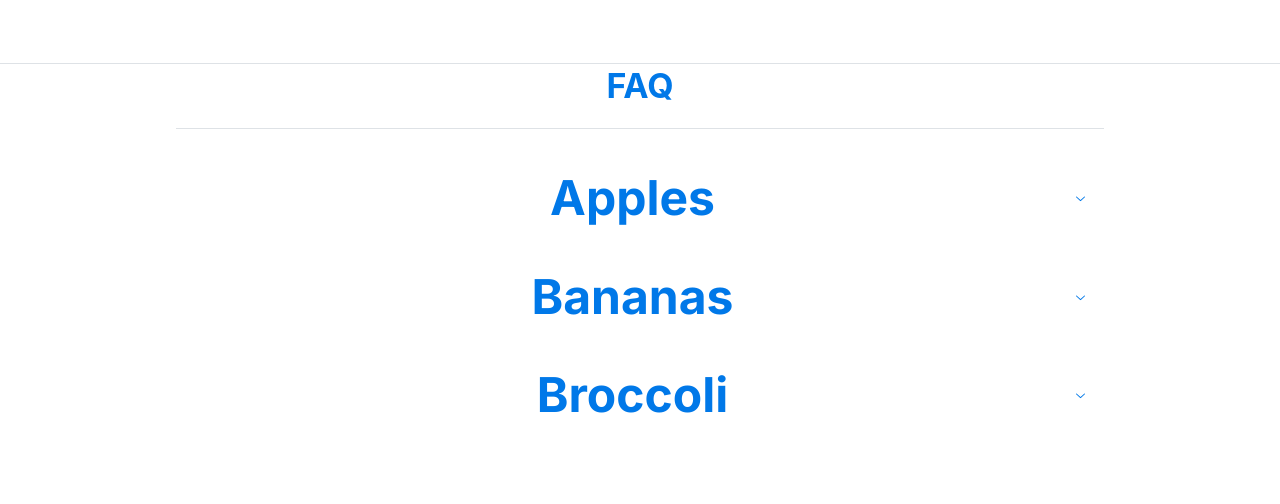
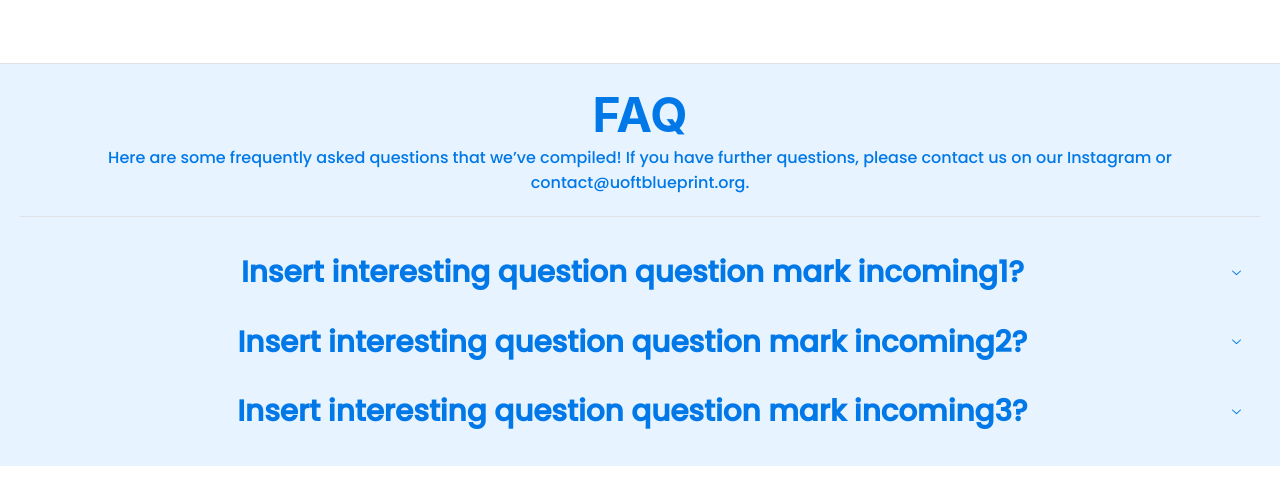
Before and after one commit to uoftblueprint/website-v2, a Next.js app: page / in a window 1280 px wide. Shown: the top 504 px of the page. Built offline with nearby package versions, Linux system fonts and the light colour scheme.

Commit message:
refactor: had enclosing containers

```diff
--- a/src/app/page.tsx
+++ b/src/app/page.tsx
@@ -2,24 +2,21 @@
 import FaqCard from "@/for-students-FAQ/for-students-FAQ.js";
 import { MantineProvider } from "@mantine/core";
 
-const groceries = [
+const faqInfo = [
   {
-    emoji: "🍎",
-    value: "Apples",
-    description:
-      "Crisp and refreshing fruit. Apples are known for their versatility and nutritional benefits. They come in a variety of flavors and are great for snacking, baking, or adding to salads.",
+    question: "Insert interesting question question mark incoming1?",
+    answer:
+      "1Blah blah blah more stuff more information blah description I hope this answered your question. Hello to the developer that is building this out.",
   },
   {
-    emoji: "🍌",
-    value: "Bananas",
-    description:
-      "Naturally sweet and potassium-rich fruit. Bananas are a popular choice for their energy-boosting properties and can be enjoyed as a quick snack, added to smoothies, or used in baking.",
+    question: "Insert interesting question question mark incoming2?",
+    answer:
+      "2Blah blah blah more stuff more information blah description I hope this answered your question. Hello to the developer that is building this out.",
   },
   {
-    emoji: "🥦",
-    value: "Broccoli",
-    description:
-      "Nutrient-packed green vegetable. Broccoli is packed with vitamins, minerals, and fiber. It has a distinct flavor and can be enjoyed steamed, roasted, or added to stir-fries.",
+    question: "Insert interesting question question mark incoming3?",
+    answer:
+      "3Blah blah blah more stuff more information blah description I hope this answered your question. Hello to the developer that is building this out.",
   },
 ];
 
@@ -27,7 +24,7 @@ export default function Home() {
   return (
     <MantineProvider>
       <div>
-        <FaqCard faq_info={groceries}></FaqCard>
+        <FaqCard faq_info={faqInfo}></FaqCard>
       </div>
     </MantineProvider>
   );
--- a/src/for-students-FAQ/for-students-FAQ.css
+++ b/src/for-students-FAQ/for-students-FAQ.css
@@ -1,11 +1,21 @@
+@import url("https://fonts.googleapis.com/css2?family=Poppins:wght@500&display=swap");
+
+.mantine-Title-root {
+  font-size: 48px;
+}
+
 .mantine-Container-root {
   color: #0078e8;
   text-align: center;
-  font-size: 36px;
+  font-size: clamp(20px, 18px + 0.5vw, 36px);
+  font-family: "Poppins", sans-serif;
+  background-color: #e7f3ff;
 }
 
 .mantine-Accordion-item {
   border: none;
+  font-family: "Poppins", sans-serif;
+  background-color: #e7f3ff;
 }
 
 .mantine-Accordion-icon {
@@ -16,8 +26,9 @@
 .question {
   font-weight: bold;
   text-align: center;
-  font-size: 48px;
+  font-size: clamp(25px, 23px + 0.5vw, 48px);
   color: #0078e8;
+  font-family: "Poppins", sans-serif;
 }
 
 .answer {
--- a/src/for-students-FAQ/for-students-FAQ.js
+++ b/src/for-students-FAQ/for-students-FAQ.js
@@ -1,20 +1,25 @@
-import { Accordion, Container, Title, Divider } from "@mantine/core";
+import { Accordion, Container, Title, Divider, Text } from "@mantine/core";
 import "./for-students-FAQ.css";
 
 function FaqCard({ faq_info }) {
-  const items = faq_info.map((faq) => (
-    <Accordion.Item key={faq.value} value={faq.value}>
+  const items = faq_info.map((faq, index) => (
+    <Accordion.Item key={index} value={faq.question}>
       <Accordion.Control className="question">
-        <b>{faq.value}</b>
+        <b>{faq.question}</b>
       </Accordion.Control>
 
-      <Accordion.Panel>{faq.description}</Accordion.Panel>
+      <Accordion.Panel>{faq.answer}</Accordion.Panel>
     </Accordion.Item>
   ));
 
   return (
-    <Container>
+    <Container fluid p="lg">
       <Title>FAQ</Title>
+      <Text>
+        Here are some frequently asked questions that we’ve compiled! If you
+        have further questions, please contact us on our Instagram or
+        contact@uoftblueprint.org.
+      </Text>
 
       <Divider my="lg"></Divider>
 
```
